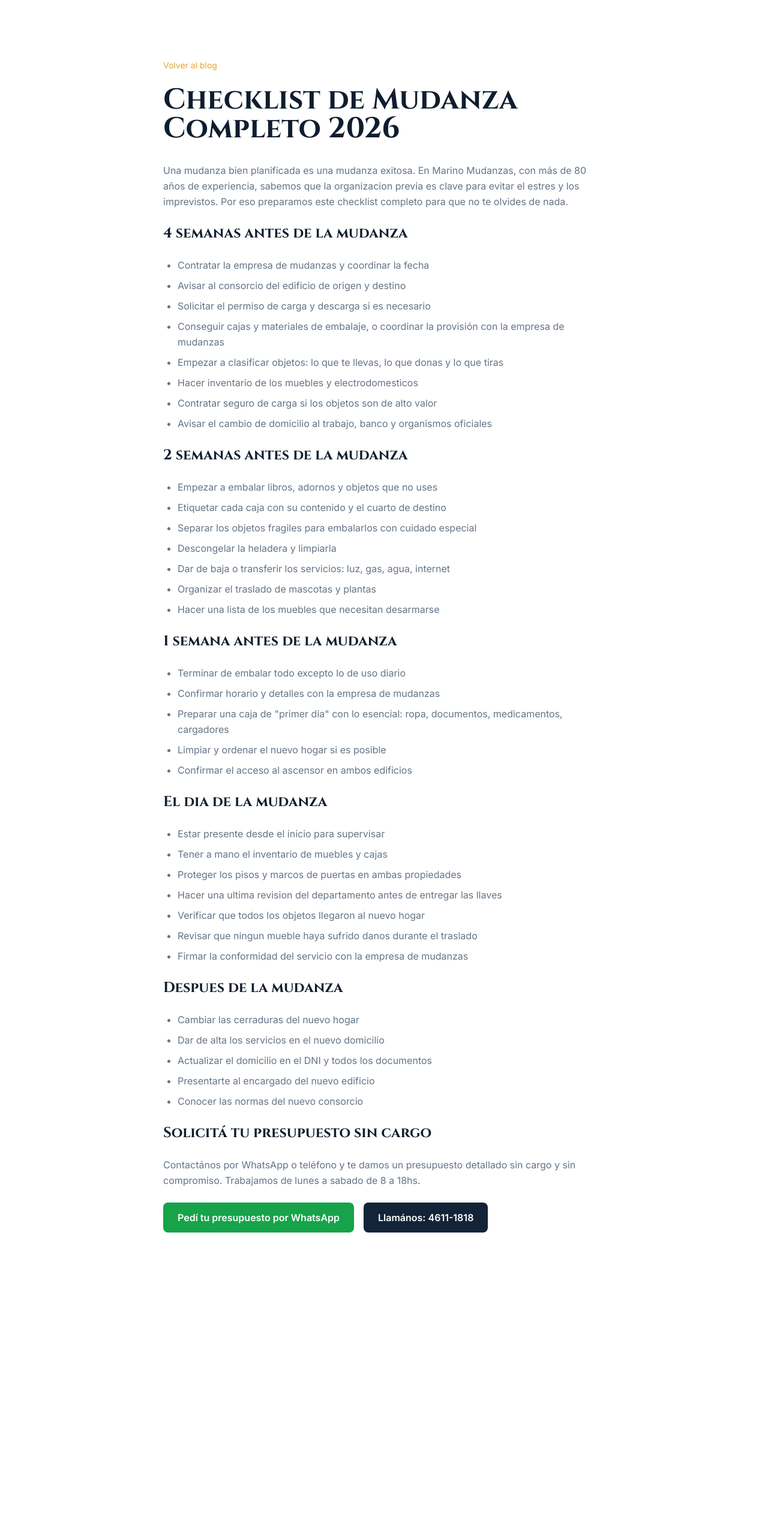
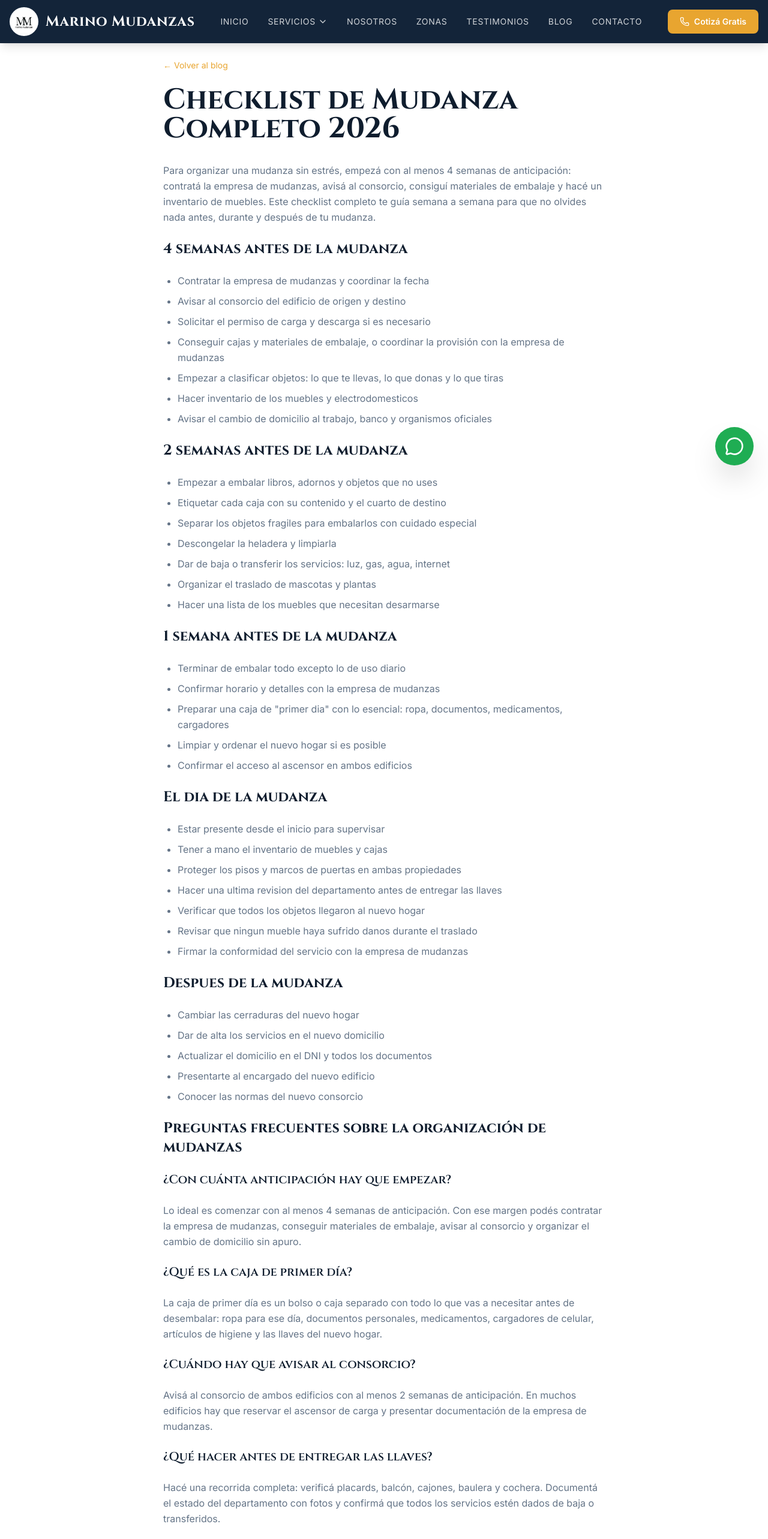
Before and after one commit to Lukaku55/marinomudanzas-next, a Next.js app: page /blog/checklist-mudanza in a window 1280 px wide. Shown: the top 2566 px of the page at 60% size. Before the commit the page ends 2135 px from the top, so only its background shows below. Built offline with nearby package versions, Linux system fonts and the light colour scheme.

Commit message:
seo: checklist blog — add Header/Footer/WhatsApp, BreadcrumbList, FAQPage, Article schemas, optimized intro

```diff
--- a/app/blog/checklist-mudanza/page.tsx
+++ b/app/blog/checklist-mudanza/page.tsx
@@ -9,13 +9,28 @@ export const metadata: Metadata = {
   description: "Checklist completo para organizar tu mudanza paso a paso. Que hacer 4 semanas antes, 1 semana antes y el dia de la mudanza. Guia de Marino Mudanzas.",
 };
 
+const breadcrumbSchema = {
+  "@context": "https://schema.org",
+  "@type": "BreadcrumbList",
+  "itemListElement": [
+    { "@type": "ListItem", "position": 1, "name": "Inicio", "item": "https://www.mudanzasmarino.com.ar" },
+    { "@type": "ListItem", "position": 2, "name": "Blog", "item": "https://www.mudanzasmarino.com.ar/blog" },
+    { "@type": "ListItem", "position": 3, "name": "Checklist de Mudanza Completo 2026", "item": "https://www.mudanzasmarino.com.ar/blog/checklist-mudanza" }
+  ]
+};
 
-const jsonLd = {
+const articleSchema = {
   "@context": "https://schema.org",
   "@type": "Article",
-  "headline": "Checklist de Mudanza Completo 2026 | Marino Mudanzas",
-  "description": "Checklist completo para organizar tu mudanza paso a paso. Que hacer 4 semanas antes, 1 semana antes y el dia de la mudanza. Guia de Marino Mudanzas.",
+  "headline": "Checklist de Mudanza Completo 2026",
+  "description": "Checklist completo para organizar tu mudanza paso a paso. Que hacer 4 semanas antes, 1 semana antes y el dia de la mudanza.",
   "url": "https://www.mudanzasmarino.com.ar/blog/checklist-mudanza",
+  "datePublished": "2024-01-15",
+  "dateModified": "2026-06-25",
+  "mainEntityOfPage": {
+    "@type": "WebPage",
+    "@id": "https://www.mudanzasmarino.com.ar/blog/checklist-mudanza"
+  },
   "author": {
     "@type": "Organization",
     "name": "Marino Mudanzas",
@@ -31,16 +46,66 @@ const jsonLd = {
   }
 };
 
+const faqSchema = {
+  "@context": "https://schema.org",
+  "@type": "FAQPage",
+  "mainEntity": [
+    {
+      "@type": "Question",
+      "name": "¿Con cuánta anticipación hay que empezar a organizar una mudanza?",
+      "acceptedAnswer": {
+        "@type": "Answer",
+        "text": "Lo ideal es comenzar con al menos 4 semanas de anticipación. Con ese margen podés contratar la empresa de mudanzas, conseguir materiales de embalaje, avisar al consorcio y organizar el cambio de domicilio en bancos y organismos oficiales sin apuro."
+      }
+    },
+    {
+      "@type": "Question",
+      "name": "¿Qué es la caja de primer día y qué debe incluir?",
+      "acceptedAnswer": {
+        "@type": "Answer",
+        "text": "La caja de primer día es un bolso o caja separado con todo lo que vas a necesitar antes de desembalar: ropa para ese día, documentos personales, medicamentos, cargadores de celular, artículos de higiene, las llaves del nuevo hogar y algo para comer o beber."
+      }
+    },
+    {
+      "@type": "Question",
+      "name": "¿Cuándo hay que avisar al consorcio del edificio?",
+      "acceptedAnswer": {
+        "@type": "Answer",
+        "text": "Avisá al consorcio de ambos edificios con al menos 2 semanas de anticipación. En muchos edificios hay que reservar el ascensor de carga y presentar documentación de la empresa de mudanzas con anticipación."
+      }
+    },
+    {
+      "@type": "Question",
+      "name": "¿Qué debo hacer el día antes de la mudanza?",
+      "acceptedAnswer": {
+        "@type": "Answer",
+        "text": "El día antes debés terminar de embalar todo, preparar la caja de primer día, confirmar el horario con la empresa de mudanzas y asegurarte de que el acceso al ascensor esté reservado en ambos edificios. También conviene descongelar y limpiar la heladera con al menos 24 horas de anticipación."
+      }
+    },
+    {
+      "@type": "Question",
+      "name": "¿Qué hacer justo antes de entregar las llaves del departamento?",
+      "acceptedAnswer": {
+        "@type": "Answer",
+        "text": "Antes de entregar las llaves hacé una recorrida completa para verificar que no quedó nada en placards, balcón, cajones, baulera y cochera. Documentá el estado del departamento con fotos y confirmá que todos los servicios estén dados de baja o transferidos."
+      }
+    }
+  ]
+};
+
 export default function Page() {
   return (
     <>
-      <script type="application/ld+json" dangerouslySetInnerHTML={{ __html: JSON.stringify(jsonLd) }} />
+      <script type="application/ld+json" dangerouslySetInnerHTML={{ __html: JSON.stringify(breadcrumbSchema) }} />
+      <script type="application/ld+json" dangerouslySetInnerHTML={{ __html: JSON.stringify(articleSchema) }} />
+      <script type="application/ld+json" dangerouslySetInnerHTML={{ __html: JSON.stringify(faqSchema) }} />
+      <Header />
       <main className="pt-24 pb-20">
         <article className="container mx-auto px-4 max-w-3xl">
-          <Link href="/blog" className="font-body text-gold hover:underline text-sm mb-6 inline-block">Volver al blog</Link>
+          <Link href="/blog" className="font-body text-gold hover:underline text-sm mb-6 inline-block">← Volver al blog</Link>
           <h1 className="font-display text-3xl md:text-5xl font-bold text-foreground mb-4">Checklist de Mudanza Completo 2026</h1>
           <div className="prose prose-lg mt-8 font-body text-muted-foreground leading-relaxed space-y-6">
-            <p>Una mudanza bien planificada es una mudanza exitosa. En Marino Mudanzas, con más de 80 años de experiencia, sabemos que la organizacion previa es clave para evitar el estres y los imprevistos. Por eso preparamos este checklist completo para que no te olvides de nada.</p>
+            <p>Para organizar una mudanza sin estrés, empezá con al menos 4 semanas de anticipación: contratá la empresa de mudanzas, avisá al consorcio, consiguí materiales de embalaje y hacé un inventario de muebles. Este checklist completo te guía semana a semana para que no olvides nada antes, durante y después de tu mudanza.</p>
 
             <h2 className="font-display text-2xl font-bold text-foreground mt-10 mb-4">4 semanas antes de la mudanza</h2>
             <ul className="list-disc pl-6 space-y-2">
@@ -50,7 +115,6 @@ export default function Page() {
               <li>Conseguir cajas y materiales de embalaje, o coordinar la provisión con la empresa de mudanzas</li>
               <li>Empezar a clasificar objetos: lo que te llevas, lo que donas y lo que tiras</li>
               <li>Hacer inventario de los muebles y electrodomesticos</li>
-              <li>Contratar seguro de carga si los objetos son de alto valor</li>
               <li>Avisar el cambio de domicilio al trabajo, banco y organismos oficiales</li>
             </ul>
 
@@ -94,17 +158,41 @@ export default function Page() {
               <li>Conocer las normas del nuevo consorcio</li>
             </ul>
 
+            <h2 className="font-display text-2xl font-bold text-foreground mt-10 mb-4">Preguntas frecuentes sobre la organización de mudanzas</h2>
+
+            <h3 className="font-display text-xl font-semibold text-foreground mt-6 mb-2">¿Con cuánta anticipación hay que empezar?</h3>
+            <p>Lo ideal es comenzar con al menos 4 semanas de anticipación. Con ese margen podés contratar la empresa de mudanzas, conseguir materiales de embalaje, avisar al consorcio y organizar el cambio de domicilio sin apuro.</p>
+
+            <h3 className="font-display text-xl font-semibold text-foreground mt-6 mb-2">¿Qué es la caja de primer día?</h3>
+            <p>La caja de primer día es un bolso o caja separado con todo lo que vas a necesitar antes de desembalar: ropa para ese día, documentos personales, medicamentos, cargadores de celular, artículos de higiene y las llaves del nuevo hogar.</p>
+
+            <h3 className="font-display text-xl font-semibold text-foreground mt-6 mb-2">¿Cuándo hay que avisar al consorcio?</h3>
+            <p>Avisá al consorcio de ambos edificios con al menos 2 semanas de anticipación. En muchos edificios hay que reservar el ascensor de carga y presentar documentación de la empresa de mudanzas.</p>
+
+            <h3 className="font-display text-xl font-semibold text-foreground mt-6 mb-2">¿Qué hacer antes de entregar las llaves?</h3>
+            <p>Hacé una recorrida completa: verificá placards, balcón, cajones, baulera y cochera. Documentá el estado del departamento con fotos y confirmá que todos los servicios estén dados de baja o transferidos.</p>
+
             <h2 className="font-display text-2xl font-bold text-foreground mt-10 mb-4">Solicitá tu presupuesto sin cargo</h2>
-            <p>Contactános por WhatsApp o teléfono y te damos un presupuesto detallado sin cargo y sin compromiso. Trabajamos de lunes a sabado de 8 a 18hs.</p>
+            <p>Contactanos por WhatsApp o teléfono y te damos un presupuesto detallado sin cargo y sin compromiso. Trabajamos de lunes a sabado de 8 a 18hs.</p>
             <div className="flex flex-col sm:flex-row gap-4 mt-6">
               <a href="https://wa.me/5491154507435" target="_blank" rel="noopener noreferrer" className="flex items-center justify-center gap-2 bg-green-600 text-white px-6 py-3 rounded-lg font-semibold hover:opacity-90 transition-opacity">Pedí tu presupuesto por WhatsApp</a>
-              <a href="tel:+541146111818" className="flex items-center justify-center gap-2 bg-navy text-white px-6 py-3 rounded-lg font-semibold hover:opacity-90 transition-opacity">Llamános: 4611-1818</a>
+              <a href="tel:+541146111818" className="flex items-center justify-center gap-2 bg-navy text-white px-6 py-3 rounded-lg font-semibold hover:opacity-90 transition-opacity">Llamanos: 4611-1818</a>
+            </div>
+          </div>
+
+          <div className="mt-12 pt-8 border-t border-border">
+            <h3 className="font-display text-lg font-bold text-foreground mb-4">Guías relacionadas</h3>
+            <div className="grid grid-cols-1 sm:grid-cols-2 gap-3">
+              <Link href="/blog/que-preguntar-antes-de-contratar-mudanza" className="bg-card border border-border rounded-lg px-4 py-3 font-body text-sm font-semibold text-foreground hover:border-gold/40 hover:text-gold transition-colors">10 preguntas antes de contratar una mudanza</Link>
+              <Link href="/blog/cuanto-cuesta-mudanza-buenos-aires" className="bg-card border border-border rounded-lg px-4 py-3 font-body text-sm font-semibold text-foreground hover:border-gold/40 hover:text-gold transition-colors">¿Cuánto cuesta una mudanza?</Link>
+              <Link href="/blog/que-incluye-una-mudanza" className="bg-card border border-border rounded-lg px-4 py-3 font-body text-sm font-semibold text-foreground hover:border-gold/40 hover:text-gold transition-colors">¿Qué incluye un servicio de mudanza?</Link>
+              <Link href="/blog/empresa-mudanzas-confiable-buenos-aires" className="bg-card border border-border rounded-lg px-4 py-3 font-body text-sm font-semibold text-foreground hover:border-gold/40 hover:text-gold transition-colors">Cómo elegir una empresa de mudanzas confiable</Link>
             </div>
           </div>
         </article>
       </main>
-
-
+      <Footer />
+      <WhatsAppButton />
     </>
   );
 };
```
